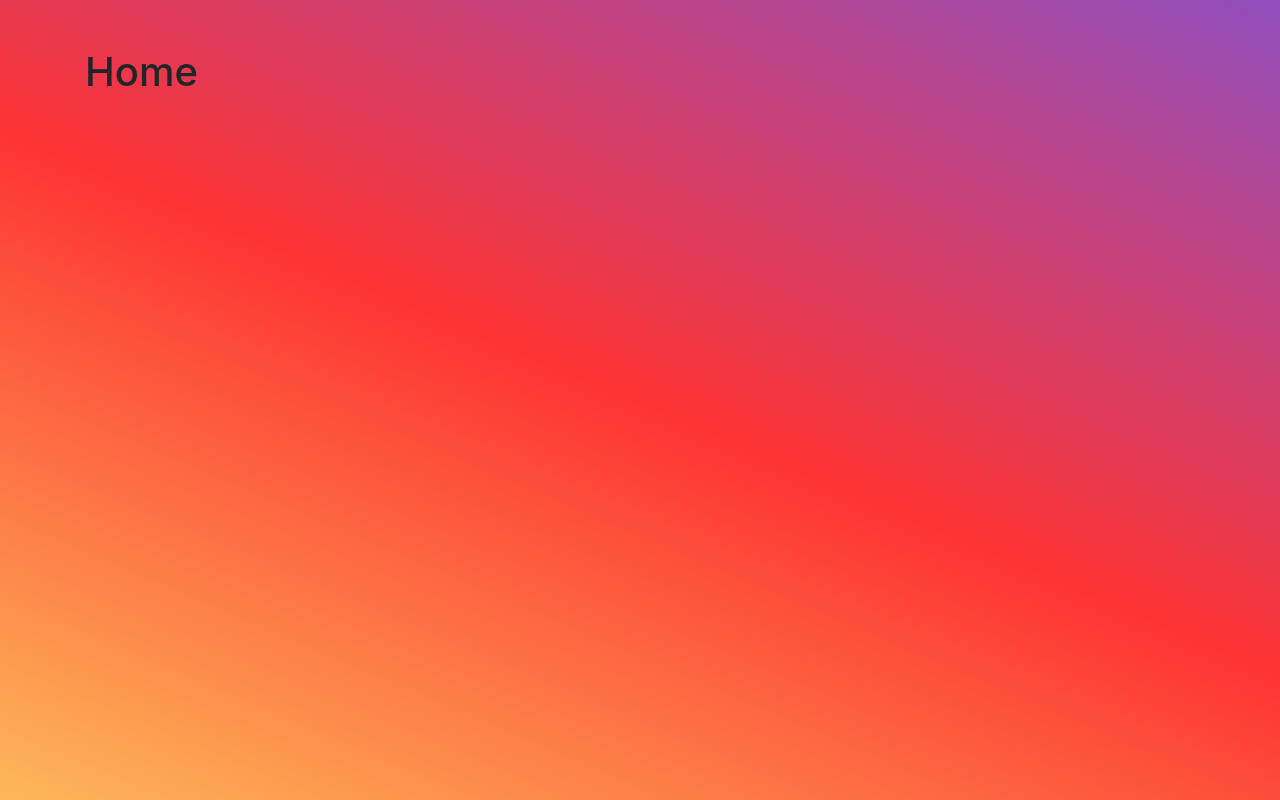
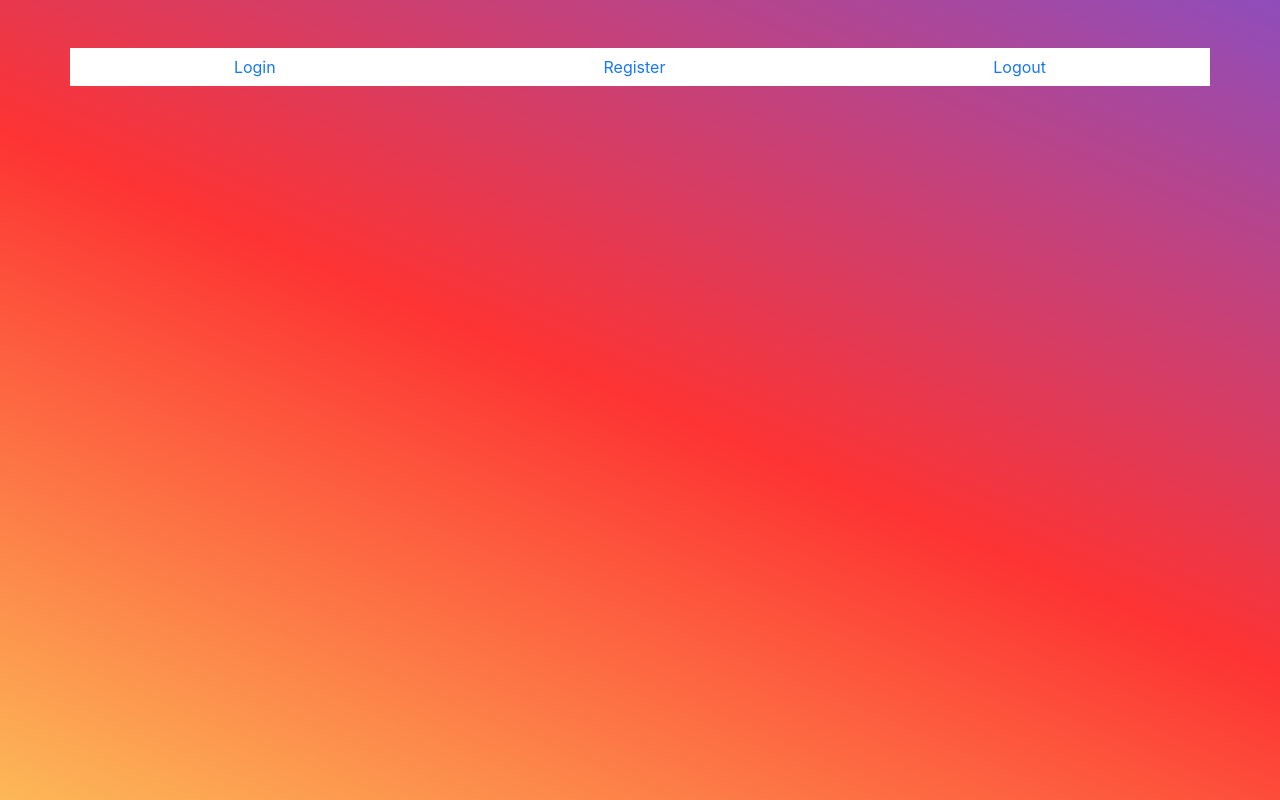
Before and after one commit to oshosingh/ChatApp-GraphQL, a React (Create React App) app in the folder client/: page / in a window 1280 px wide. Built offline with nearby package versions, Linux system fonts and the light colour scheme; sample sign-in values are in the browser's storage.

Commit message:
Protected route implimented

```diff
--- a/client/package.json
+++ b/client/package.json
@@ -9,6 +9,7 @@
     "@testing-library/user-event": "^12.7.1",
     "bootstrap": "^4.6.0",
     "graphql": "^15.5.0",
+    "jwt-decode": "^3.1.2",
     "node-sass": "^5.0.0",
     "react": "^17.0.1",
     "react-bootstrap": "^1.4.3",
--- a/client/src/App.js
+++ b/client/src/App.js
@@ -6,6 +6,7 @@ import {BrowserRouter, Route, Switch} from 'react-router-dom'
 import login from './components/login';
 import home from './components/home';
 import {AuthProvider} from './components/context'
+import Protected from './util/protected'
 
 function App() {
   return (
@@ -14,9 +15,9 @@ function App() {
         <BrowserRouter>
           <Container className="pt-5">
             <Switch>
-              <Route exact path="/" component={home} />
-              <Route path="/login" component={login} />
-              <Route path="/register" component={Register} />
+              <Protected exact path="/" component={home} authenticated/>
+              <Protected path="/login" component={login} guest/>
+              <Protected path="/register" component={Register} guest/>
             </Switch>
           </Container>
         </BrowserRouter>
--- a/client/src/components/context.jsx
+++ b/client/src/components/context.jsx
@@ -1,7 +1,22 @@
 import React, {createContext, useContext, useReducer} from 'react'
+import jwtDecode from 'jwt-decode'
 
 let user = null
 
+const token = localStorage.getItem('token')
+
+if(token){
+    const decodedToken = jwtDecode(token)
+    const expiredAt = new Date(decodedToken.exp*1000)
+
+    if(new Date()> expiredAt){
+        console.log('removed')
+        localStorage.removeItem('token')
+    }
+    else{
+        user = decodedToken
+    }
+}
 const AuthStateContext = createContext()
 const AuthDispatchContext = createContext()
 
@@ -25,7 +40,7 @@ const authReducer = (state, action) => {
 }
 
 export const AuthProvider = ({children}) => {
-    const [state, dispatch] = useReducer(authReducer, { user: null })
+    const [state, dispatch] = useReducer(authReducer, { user })
     return(
         <AuthDispatchContext.Provider value={dispatch}>
             <AuthStateContext.Provider value={state}>
--- a/client/src/components/home.jsx
+++ b/client/src/components/home.jsx
@@ -1,9 +1,38 @@
 import React from 'react'
+import {Row, Col, Button} from 'react-bootstrap'
+import {Link} from 'react-router-dom'
+import {useAuthDispatch} from './context'
+import {gql, useQuery} from '@apollo/client'
 
-export default function home() {
+export default function Home(props) {
+
+    const GET_USERS = gql`
+        query getUsers{
+            getUsers{
+                username email createdAt
+            }
+        }
+    `;
+
+    const {loading, data, error } = useQuery(GET_USERS);
+
+    const dispatch = useAuthDispatch()
+    const handleLogout = (e) => {
+        dispatch({type: "LOGOUT"})
+        props.history.push("/login")
+    }
+
     return (
-        <div>
-            <h1> Home</h1>
-        </div>
+        <>
+            <Row className="bg-white justify-content-around">
+                <Link to="/login">
+                    <Button variant="link"> Login</Button>
+                </Link>
+                <Link to="/register">
+                    <Button variant="link"> Register</Button>
+                </Link>
+                <Button variant="link" onClick={handleLogout}> Logout</Button>
+            </Row>
+        </>
     )
 }
--- /dev/null
+++ b/client/src/util/protected.jsx
@@ -0,0 +1,21 @@
+import React from 'react'
+import {useAuthState} from '../components/context'
+import {Redirect, Route} from 'react-router-dom'
+
+export default function Protected(props){
+    const {user} = useAuthState()
+
+    if(props.authenticated && !user){
+        return(
+            <Redirect to="/login" />
+        )
+    }
+    else if(props.guest && user){
+        return(
+            <Redirect to="/" />
+        )
+    }
+    else{
+        return <Route component={props.component} {...props} />
+    }
+}
```
